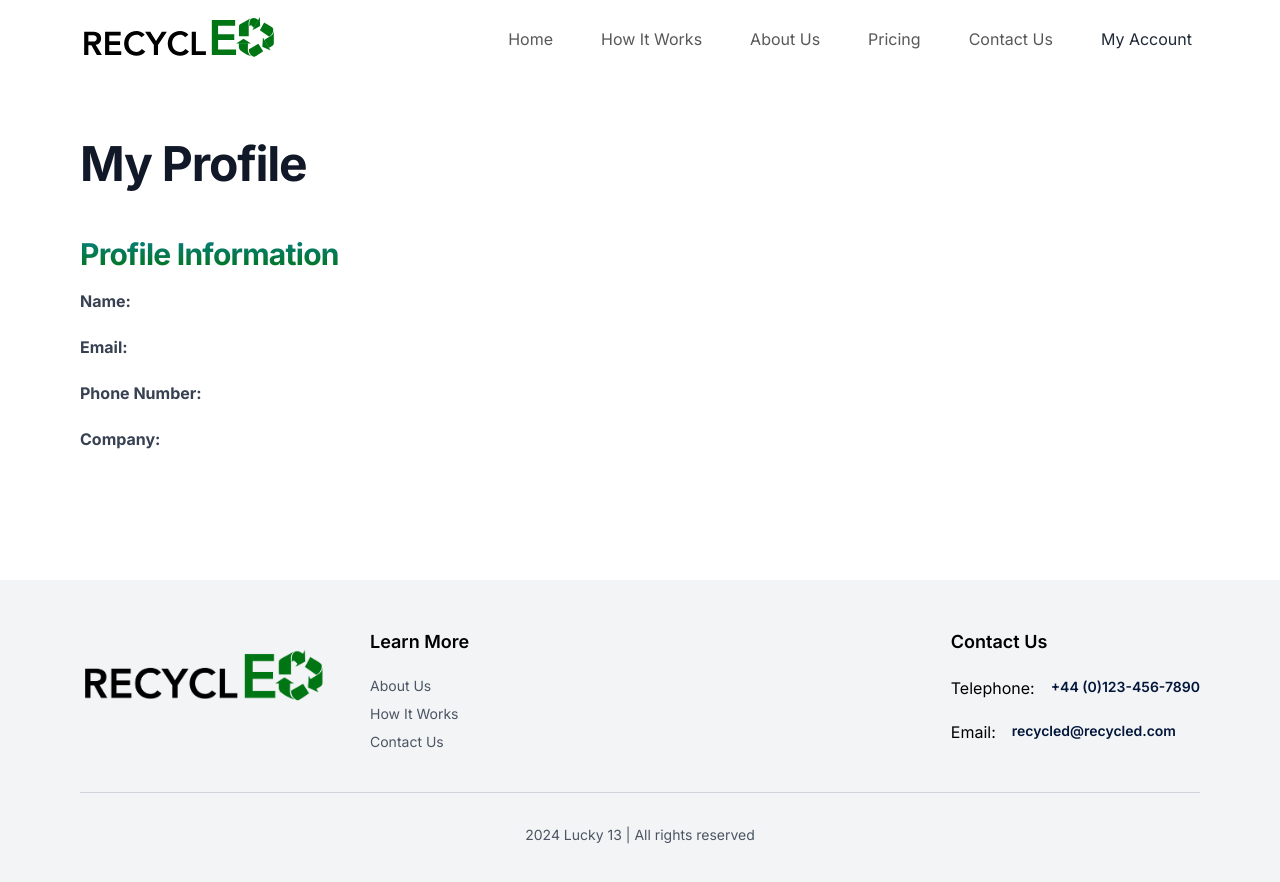
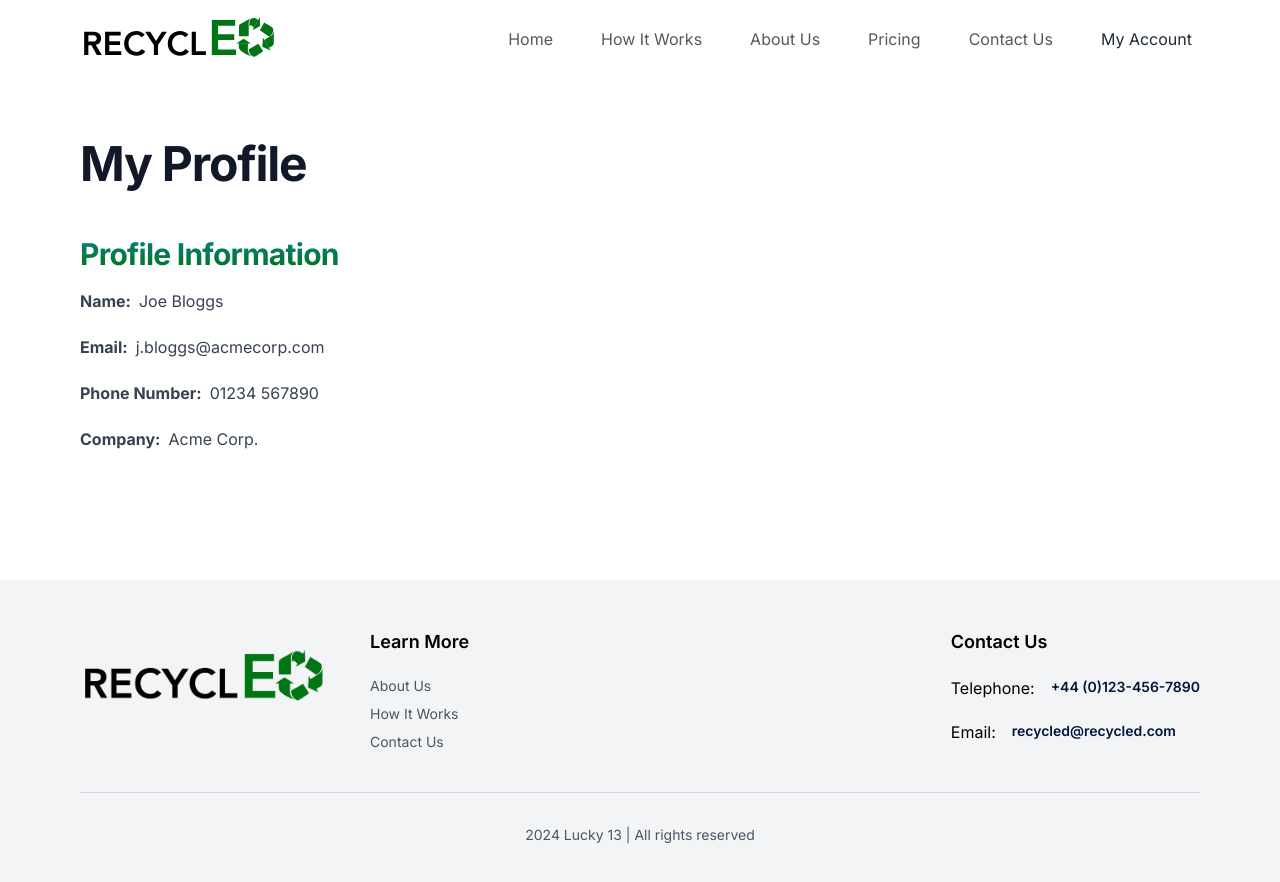
Before and after one commit to SDP-RECYCLED/webapp-with-backend, a Next.js app in the folder front-end/: page /profile in a window 1280 px wide. Shown: the top 882 px of the page. Built offline with nearby package versions, Linux system fonts and the light colour scheme.

Commit message:
added profile info

```diff
--- a/front-end/app/components/Profile.tsx
+++ b/front-end/app/components/Profile.tsx
@@ -14,15 +14,20 @@ const Profile = () => {
         </h2>
         <p className="text-gray-700 leading-relaxed mb-5 font-bold">
           Name:
+          <span className="ml-2 font-thin">Joe Bloggs</span>
         </p>
         <p className="text-gray-700 leading-relaxed mb-5 font-bold">
           Email:
+          <span className="ml-2 font-thin">j.bloggs@acmecorp.com</span>
         </p>
         <p className="text-gray-700 leading-relaxed mb-5 font-bold">
           Phone Number:
+          <span className="ml-2 font-thin">01234 567890</span>
         </p>
         <p className="text-gray-700 leading-relaxed mb-5 font-bold">
           Company:
+          <span className="ml-2 font-thin">Acme Corp.</span>
+
         </p>
 
       </div>
--- a/front-end/app/home/37571/page.tsx
+++ b/front-end/app/home/37571/page.tsx
@@ -42,7 +42,7 @@ export default function Home() {
       <div className="container mx-auto py-10 px-4 max-w-8xl">
         <div className="m-10">
             <h1 className="mx-8 mb-6 mt-4 text-3xl font-extrabold leading-none tracking-tight text-gray-900 md:text-4xl lg:text-5xl">Main Office<span className="text-sm text-gray-500 ml-4 font-thin">#37571</span></h1>
-                {/* <div className="flex flex-row">
+                {/* <div className="flex flex-row mx-8">
                     <div className="mr-5 mb-5">
                       <Link href="/">
                         <Button
```
